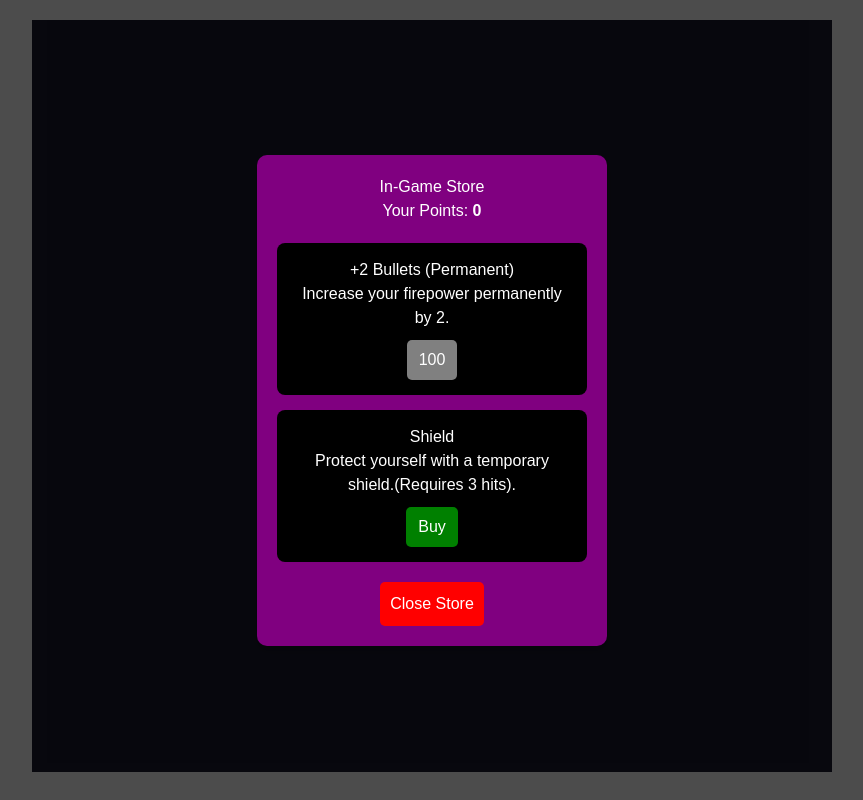
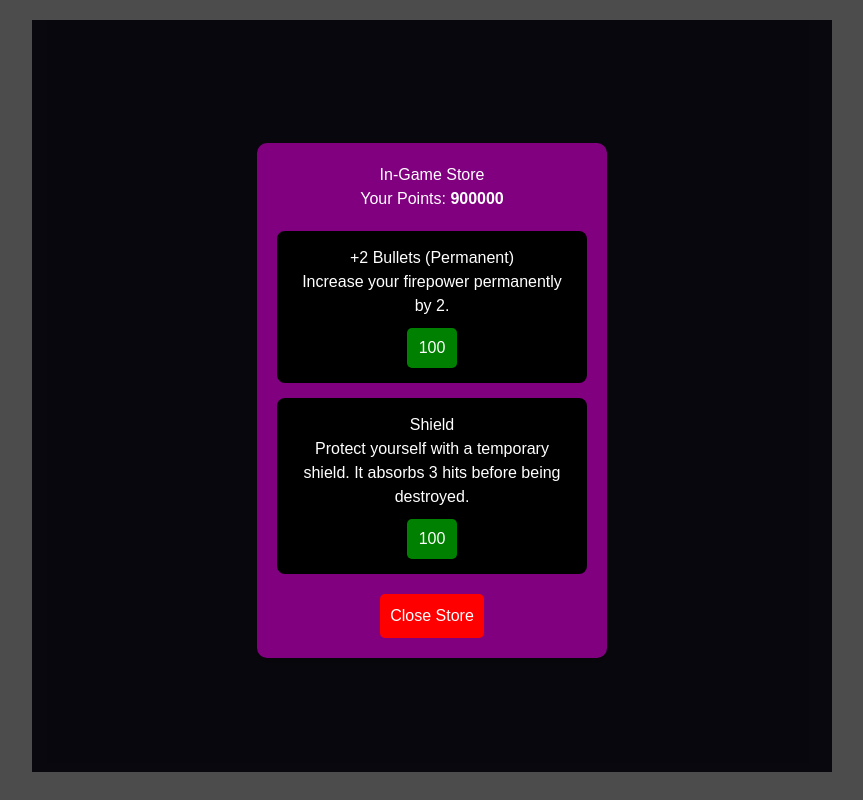
Before and after one commit to henleyechivarre1/sky-blitz-game-prototype, a Next.js app: page / in a window 1280 px wide. Both pictures are taken after a click on the button "Store". Shown: the whole page, without its empty margins (208-1071 px from the left). Built offline with nearby package versions, Linux system fonts and the light colour scheme.

Commit message:
fix purchase bug and added temp shield

```diff
--- a/components/Player.tsx
+++ b/components/Player.tsx
@@ -1,10 +1,11 @@
 export interface PlayerProps {
-  x: number
-  y: number
+  x: number;
+  y: number;
+  shieldHealth?: number;
 }
 
 export class Player {
-  static draw(ctx: CanvasRenderingContext2D, { x, y }: PlayerProps) {
+  static draw(ctx: CanvasRenderingContext2D, { x, y, shieldHealth = 0 }: PlayerProps) {
     // Main body
     ctx.fillStyle = "#4a4a4a"
     ctx.beginPath()
@@ -44,5 +45,14 @@ export class Player {
     ctx.beginPath()
     ctx.arc(x, y + 15, 10, 0, Math.PI * 2)
     ctx.fill()
+
+    if (shieldHealth > 0) {
+      ctx.strokeStyle = `rgba(0, 200, 255, 0.5)`; // Light blue glow effect
+      ctx.lineWidth = 5;
+      ctx.beginPath();
+      ctx.arc(x, y, 25, 0, Math.PI * 2); // Circular shield
+      ctx.stroke();
+    }
+
   }
 }
--- a/components/SkyBlitz.tsx
+++ b/components/SkyBlitz.tsx
@@ -44,9 +44,10 @@ export const SkyBlitz: React.FC = () => {
   const [unlockedTypes, setUnlockedTypes] = useState([1]);
   const [powerUps, setPowerUps] = useState<PowerUp[]>([]);
   const [bulletCount, setBulletCount] = useState(1);
+  const [shieldHealth, setShieldHealth] = useState(0);
   const [upgradeBulletCount, setUpgradeBulletCount] = useState(1);
   const [score, setScore] = useState(0);
-  const [points, setPoints] = useState(0);
+  const [points, setPoints] = useState(900000);
   const [gameOver, setGameOver] = useState(false);
   const [gameStarted, setGameStarted] = useState(false);
   const [isPaused, setIsPaused] = useState(false); // Pause state
@@ -192,6 +193,24 @@ export const SkyBlitz: React.FC = () => {
   const upgradeBullets = () => {
     setUpgradeBulletCount((prev) => prev + 2);
     setBulletCount((prev) => prev + 2);
+  };
+  const onUpgradeShield = () => {
+    setShieldHealth(3); // Set shield health to full (3 hits)
+  };
+
+  const checkPlayerHit = (enemyIndex: number) => {
+    if (shieldHealth > 0) {
+      setShieldHealth((prev) => prev - 1); // Reduce shield health by 1
+
+      if (shieldHealth - 1 <= 0) {
+        setShieldHealth(0); // Shield disappears when hit 3 times
+      }
+    } else {
+      // If shield is already gone, destroy the enemy
+      setEnemies((prevEnemies) =>
+        prevEnemies.filter((_, i) => i !== enemyIndex)
+      );
+    }
   };
 
   const checkPowerUpCollection = () => {
@@ -381,7 +400,6 @@ export const SkyBlitz: React.FC = () => {
             createExplosion(enemy.x, enemy.y);
             return { ...enemy, health: enemy.health - 1 };
           }
-
           return enemy;
         })
         .filter((enemy) => {
@@ -433,7 +451,11 @@ export const SkyBlitz: React.FC = () => {
     if (ctx) {
       ctx.clearRect(0, 0, CANVAS_WIDTH, CANVAS_HEIGHT);
       // drawBackground(ctx, CANVAS_WIDTH, CANVAS_HEIGHT)
-      Player.draw(ctx, player);
+      Player.draw(ctx, {
+        x: player.x,
+        y: player.y,
+        shieldHealth: shieldHealth || 0,
+      });
       enemies.forEach((enemy) => Enemy.draw(ctx, enemy));
       lasers.forEach((laser) => Laser.draw(ctx, laser));
 
@@ -490,8 +512,11 @@ export const SkyBlitz: React.FC = () => {
                 setGameStarted(true); // Start the game
               }}
               onUpgradeBullets={upgradeBullets}
+              onUpgradeShield={onUpgradeShield}
               score={points}
               setScore={setPoints}
+              shieldHealth={shieldHealth} // Pass current shield health
+              setShieldHealth={setShieldHealth}
             />
           </div>
         ) : (
@@ -535,7 +560,8 @@ export const SkyBlitz: React.FC = () => {
                 <button
                   onClick={() => {
                     backButton();
-                  }}>
+                  }}
+                >
                   Quit
                 </button>
               </div>
--- a/components/pages/GameStart.tsx
+++ b/components/pages/GameStart.tsx
@@ -5,8 +5,11 @@ import Store from "./Store";
 interface GameStartProps {
   onStart: () => void;
   onUpgradeBullets: () => void;
+  onUpgradeShield: () => void;
   score: number;
   setScore: React.Dispatch<React.SetStateAction<number>>;
+  shieldHealth: number;
+  setShieldHealth: React.Dispatch<React.SetStateAction<number>>;
 }
 
 export default function GameStart({
@@ -14,6 +17,9 @@ export default function GameStart({
   onUpgradeBullets,
   score,
   setScore,
+  onUpgradeShield,
+  shieldHealth,
+  setShieldHealth,
 }: GameStartProps) {
   const [isStoreOpen, setIsStoreOpen] = useState(false);
 
@@ -32,8 +38,11 @@ export default function GameStart({
         <Store
           onClose={() => setIsStoreOpen(false)}
           onUpgradeBullets={onUpgradeBullets}
+          onUpgradeShield={onUpgradeShield} // Pass shield upgrade function
           score={score}
           setScore={setScore}
+          shieldHealth={shieldHealth} // Pass current shield health
+          setShieldHealth={setShieldHealth} // Pass function to update shield health
         />
       )}
     </div>
--- a/components/pages/Store.tsx
+++ b/components/pages/Store.tsx
@@ -4,21 +4,45 @@ import "../scss/Store.scss";
 interface StoreProps {
   onClose: () => void; // Function to close the store
   onUpgradeBullets: () => void;
+  onUpgradeShield: () => void; // Function to upgrade shield
+  shieldHealth: number; // Current shield health
+  setShieldHealth: React.Dispatch<React.SetStateAction<number>>;
   score: number;
   setScore: React.Dispatch<React.SetStateAction<number>>;
 }
 
-export default function Store({ onClose, onUpgradeBullets, score , setScore}: StoreProps) {
+export default function Store({
+  onClose,
+  onUpgradeBullets,
+  onUpgradeShield,
+  score,
+  setScore,
+  shieldHealth,
+  setShieldHealth,
+}: StoreProps) {
   const [bulletsPurchased, setBulletsPurchased] = useState(false);
-const bulletCost = 100; // Price for bullet upgrade
 
-const canBuy = score >= bulletCost;
+  const bulletCost = 100; // Price for bullet upgrade
+  const [shieldPurchased, setShieldPurchased] = useState(false);
+  const shieldCost = 100; // Shield upgrade cost
+  const canBuyShield = score >= shieldCost; // Can the player afford the shield?
 
-  const handlePurchase = () => {
+  const canBuy = score >= bulletCost;
+
+  const handlePurchaseBullets = () => {
     if (canBuy && !bulletsPurchased) {
       onUpgradeBullets();
       setBulletsPurchased(true); // Mark as purchased
       setScore((prev) => prev - bulletCost); // Deduct points
+    }
+  };
+
+  const handlePurchaseShield = () => {
+    if (canBuy && !shieldPurchased) {
+      onUpgradeShield(); // Upgrade shield
+      setShieldPurchased(true); // Mark shield as purchased
+      setScore((prev) => prev - shieldCost); // Deduct points for shield
+      setShieldHealth(3); // Set shield health to 3 (full shield)
     }
   };
 
@@ -39,7 +63,7 @@ const canBuy = score >= bulletCost;
             <button
               className={`buy-button ${!canBuy ? "disabled" : ""}`}
               disabled={!canBuy || bulletsPurchased}
-              onClick={handlePurchase}
+              onClick={handlePurchaseBullets}
             >
               {bulletsPurchased ? "Purchased" : `${bulletCost}`}
             </button>
@@ -48,8 +72,19 @@ const canBuy = score >= bulletCost;
           {/* Upgrade: Shield */}
           <div className="store-item">
             <h3>Shield</h3>
-            <p>Protect yourself with a temporary shield.(Requires 3 hits).</p>
-            <button className="buy-button">Buy</button>
+            <p>
+              Protect yourself with a temporary shield. It absorbs 3 hits before
+              being destroyed.
+            </p>
+            <button
+              className={`buy-button ${
+                !canBuyShield || shieldPurchased ? "disabled" : ""
+              }`}
+              onClick={handlePurchaseShield}
+              disabled={!canBuyShield || shieldPurchased}
+            >
+              {shieldPurchased ? "Purchased" : `${shieldCost}`}
+            </button>
           </div>
         </div>
 
--- a/components/scss/GameStart.scss
+++ b/components/scss/GameStart.scss
@@ -30,3 +30,18 @@
 .start-button:hover {
   background-color: #0056b3;
 }
+
+
+button.store-button {
+  padding: 10px 20px;
+  font-size: 1.5rem;
+  font-weight: bold;
+  color: white;
+  background-color: #007bff;
+  border: none;
+  border-radius: 5px;
+  cursor: pointer;
+  transition: 0.3s;
+  width: 166px;
+  margin-top: 14px;
+}
```
